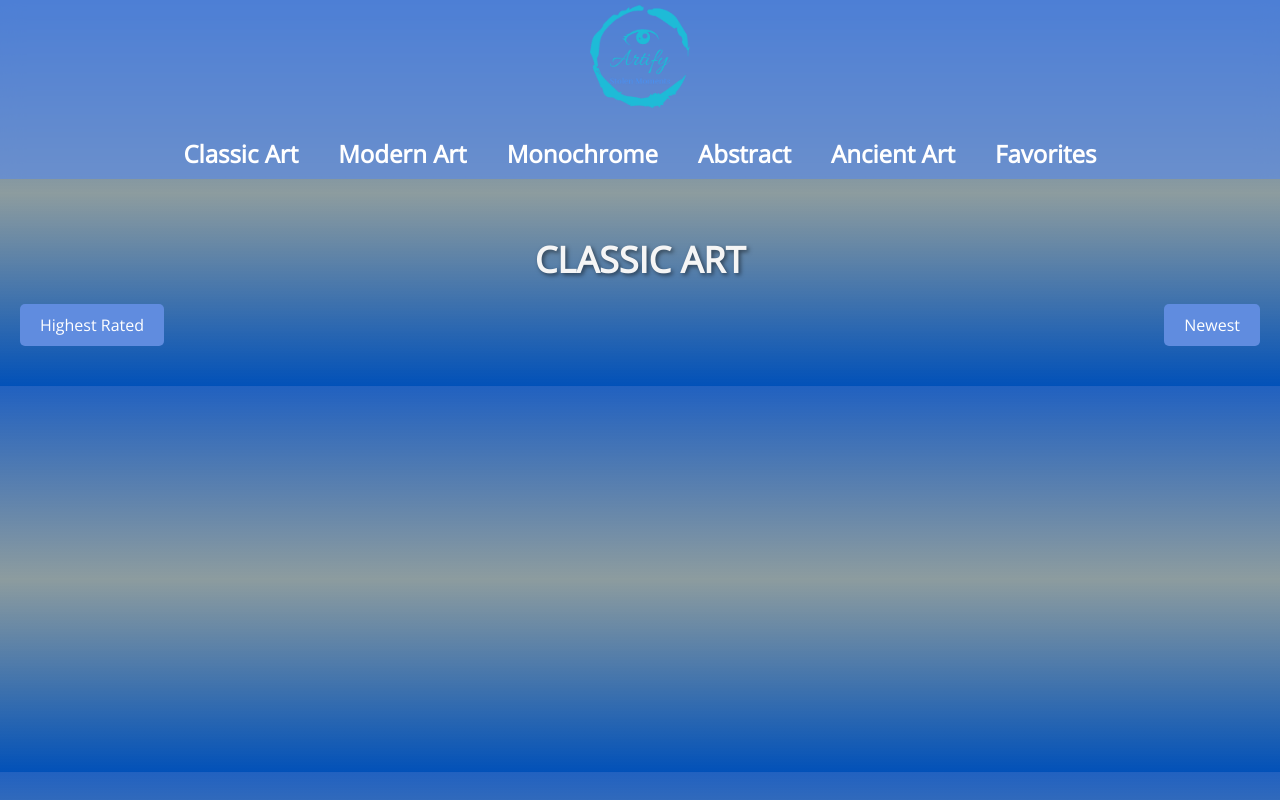
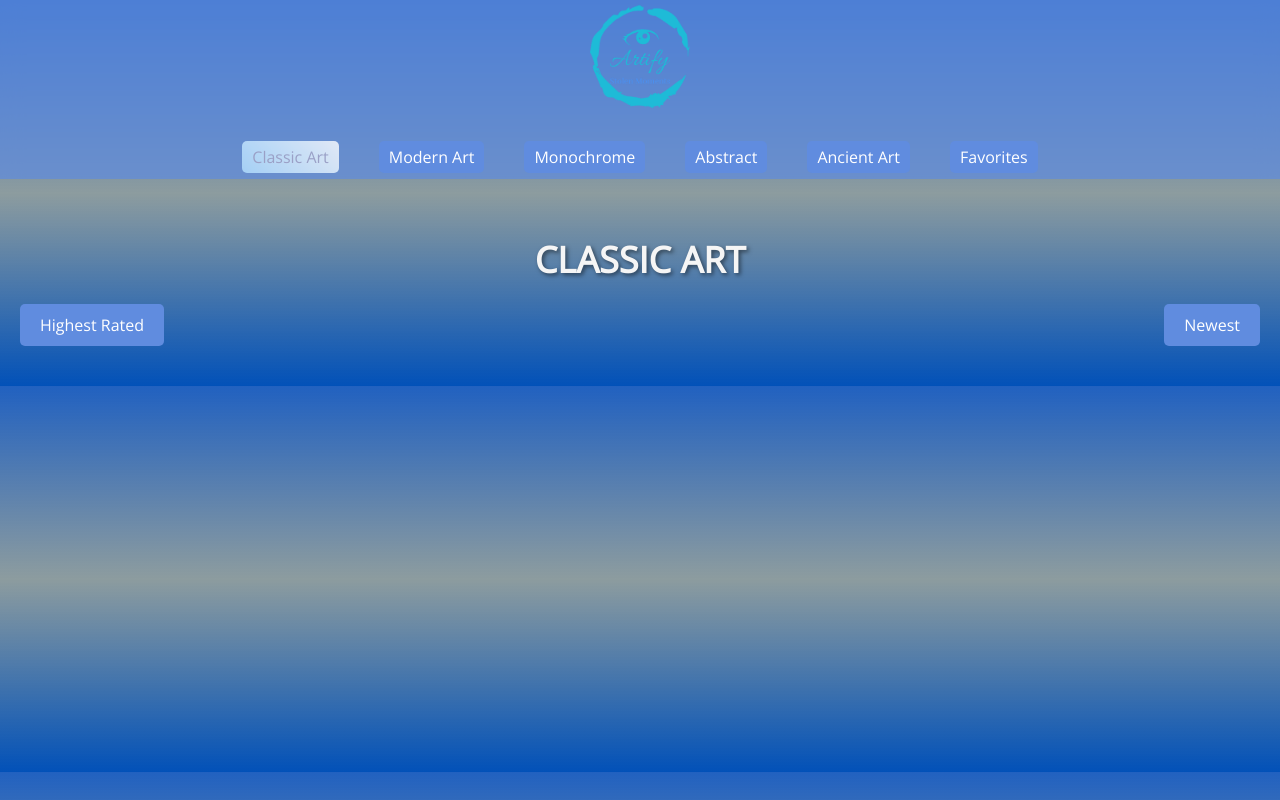
Before and after one commit to nikhilfullstack3/artify, a website built with Vite: page src/index.html in a window 1280 px wide. Both pictures are taken after a click on the picture 640 px from the left and 56 px from the top of the page. Built offline with nearby package versions, Linux system fonts and the light colour scheme; what unsplash-js would draw is missing.

Commit message:
fourth comit

```diff
--- a/src/css/style.css
+++ b/src/css/style.css
@@ -49,31 +49,25 @@ body {
 }
 
 .navbar a {
+  padding: 5px 10px;
+  font-size: 16px;
+  background-color: #608cdf;
+  color: #fff;
+  border: none;
+  border-radius: 5px;
+  cursor: pointer;
+  transition: background-color 0.3s;
   text-decoration: none;
-  color: white;
-  font-weight: bold;
-  transition: color 0.3s;
 }
 
-.navbar a:hover {
+.navbar a.selected {
   color: rgb(167, 165, 197);
-  position: relative;
-  z-index: 1;
+
+  z-index: -1;
+  background: linear-gradient(45deg, #b3e0ff, #ffffff);
+  opacity: 0.8;
 }
 
-.navbar a:hover::before {
-  content: "";
-  position: absolute;
-  top: 0;
-  left: 0;
-  width: 100%;
-  height: 100%;
-  background: linear-gradient(45deg, #b3e0ff, #ffffff);
-  border-radius: 5px;
-  z-index: -1;
-  opacity: 0.8;
-  transition: opacity 0.3s;
-}
 .gallery {
   text-align: center;
   padding: 20px;
--- a/src/index.html
+++ b/src/index.html
@@ -11,13 +11,15 @@
       <img src="logo.png" alt="Artify Logo" class="navbar-logo" />
 
       <ul class="navbar">
-        <li><a href="#" data-category="classic art">Classic Art</a></li>
+        <li>
+          <a href="#" data-category="classic art">Classic Art</a>
+        </li>
         <li><a href="#" data-category="modern art">Modern Art</a></li>
         <li><a href="#" data-category="monochrome">Monochrome</a></li>
         <li><a href="#" data-category="abstract">Abstract</a></li>
         <li><a href="#" data-category="ancient art">Ancient Art</a></li>
         <li id="favorites-tab">
-          <a href="#" data-category="favorites" class="favourites">Favorites</a>
+          <a href="#" data-category="favorites">Favorites</a>
         </li>
       </ul>
     </nav>
--- a/src/js/index.js
+++ b/src/js/index.js
@@ -27,7 +27,7 @@ export const updateImages = async (category) => {
   }
 };
 
-navbar.addEventListener("click", async (event) => {
+navbar.addEventListener("click", (event) => {
   if (event.target.tagName === "A") {
     const category = event.target.getAttribute("data-category");
 
@@ -38,10 +38,14 @@ navbar.addEventListener("click", async (event) => {
       event.target.classList.add("selected");
       selectedCategory = category;
 
-      updateImages(selectedCategory);
+      updateImages(category);
     }
   }
 });
+
+navbar
+  .querySelector(`[data-category="${selectedCategory}"]`)
+  .classList.add("selected");
 
 const showFullImage = (imageData) => {
   const fullImageContainer = document.getElementById("full-image-container");
@@ -83,17 +87,15 @@ imageContainer.addEventListener("click", async (e) => {
   }
 });
 
-const favoritesTab = document.getElementById("favorites-tab");
-favoritesTab.addEventListener("click", () => {
-  selectedCategory = "favorites";
-  navbar.querySelector(".selected")?.classList.remove("selected");
-  favoritesTab.classList.add("selected");
-  updateImages("favorites");
-});
-
 const logo = document.querySelector(".navbar-logo");
 logo.addEventListener("click", function () {
-  const selectedCategory = "classic art";
+  navbar
+    .querySelector(`[data-category="${selectedCategory}"]`)
+    .classList.remove("selected");
+  selectedCategory = "classic art";
+  navbar
+    .querySelector(`[data-category="${selectedCategory}"]`)
+    .classList.add("selected");
   updateImages(selectedCategory);
 });
 
```
